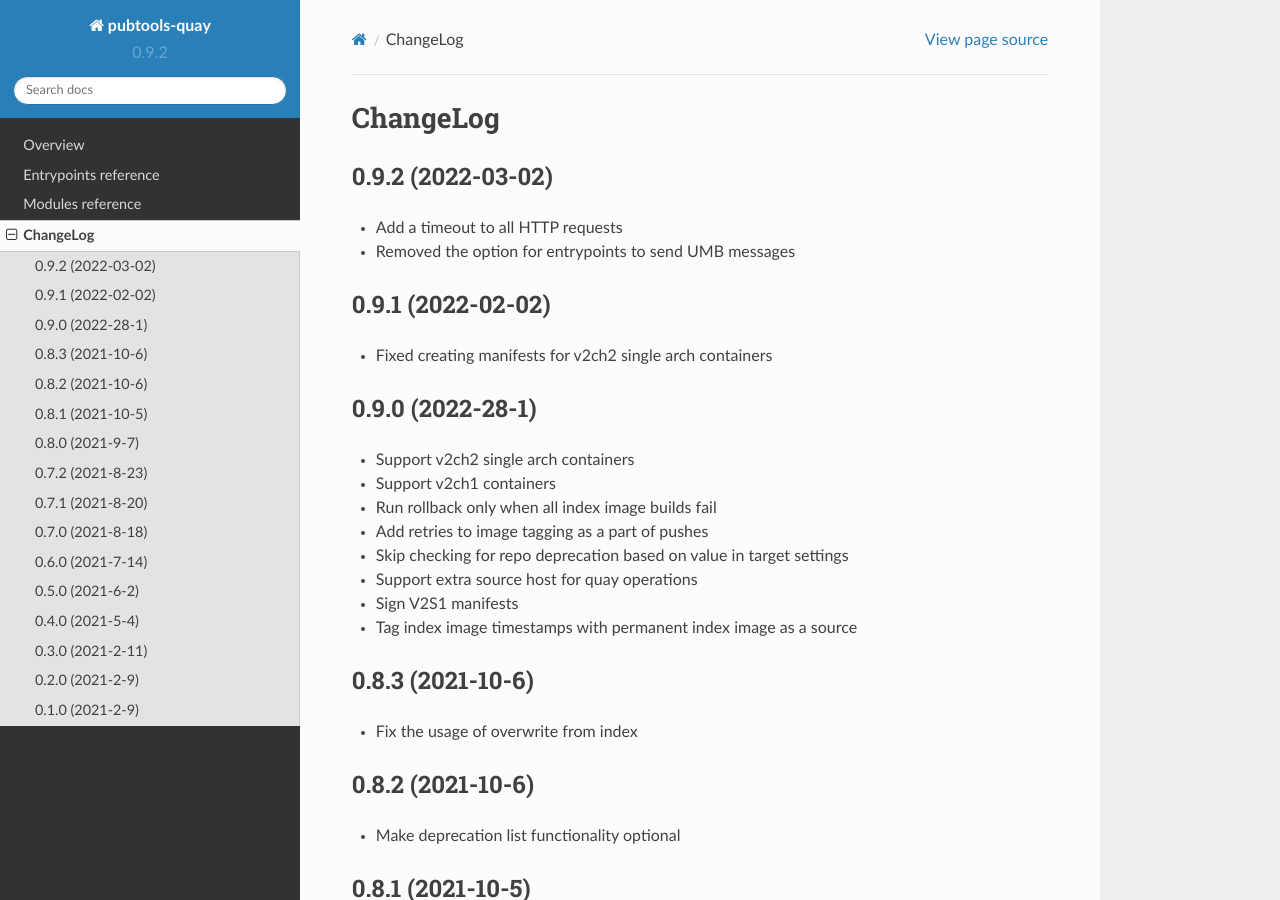
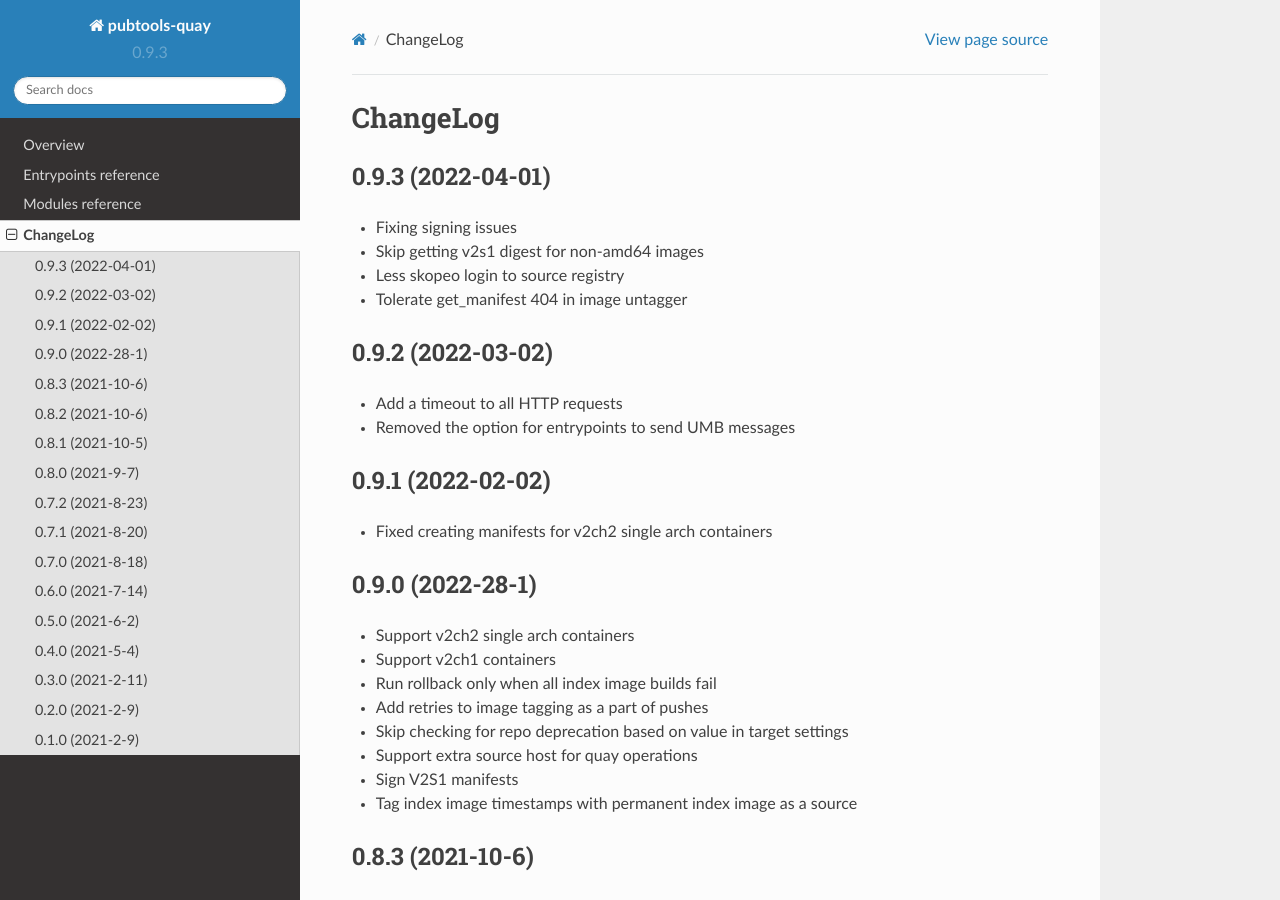
Before and after one commit to release-engineering/pubtools-quay, a Sphinx documentation site: the page built from docs/source/CHANGELOG.rst, in a window 1280 px wide and 900 px high. Built offline with Sphinx 7.4.7 and the Read the Docs theme 2.0.0, drawn with Linux system fonts in a browser that asks for light colours.

Commit message:
Release 0.9.3

```diff
--- a/docs/source/CHANGELOG.rst
+++ b/docs/source/CHANGELOG.rst
@@ -1,5 +1,12 @@
 ChangeLog
 =========
+
+0.9.3 (2022-04-01)
+--------------------
+* Fixing signing issues
+* Skip getting v2s1 digest for non-amd64 images
+* Less skopeo login to source registry
+* Tolerate get_manifest 404 in image untagger
 
 0.9.2 (2022-03-02)
 --------------------
--- a/docs/source/conf.py
+++ b/docs/source/conf.py
@@ -25,9 +25,9 @@ copyright = u"2021, Red Hat"
 author = u"Red Hat"
 
 # The short X.Y version
-version = u"0.9.2"
+version = u"0.9.3"
 # The full version, including alpha/beta/rc tags
-release = u"0.9.2"
+release = u"0.9.3"
 
 
 # -- General configuration ---------------------------------------------------
--- a/setup.py
+++ b/setup.py
@@ -120,7 +120,7 @@ if os.environ.get("READTHEDOCS", None):
 
 setup(
     name="pubtools-quay",
-    version="0.9.2",
+    version="0.9.3",
     description="Pubtools-quay",
     long_description=long_description,
     long_description_content_type='text/x-rst',
```
